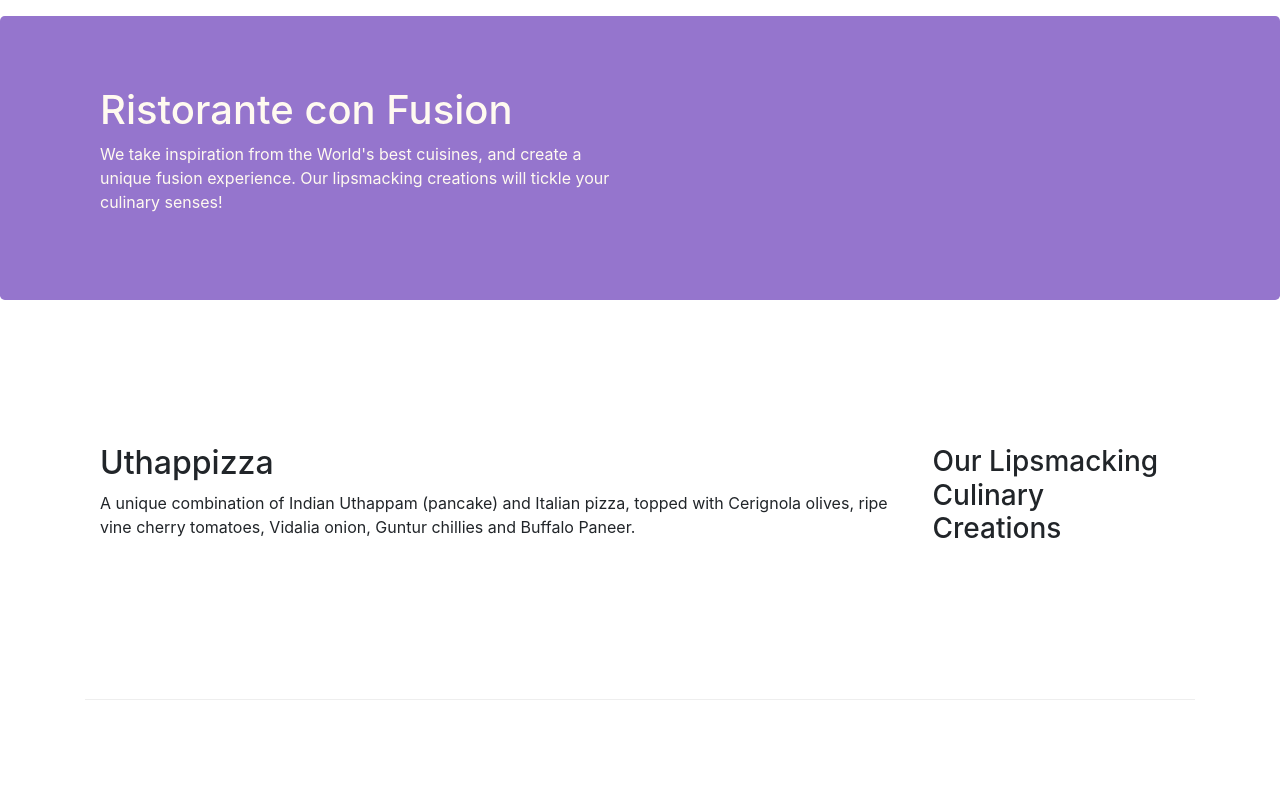
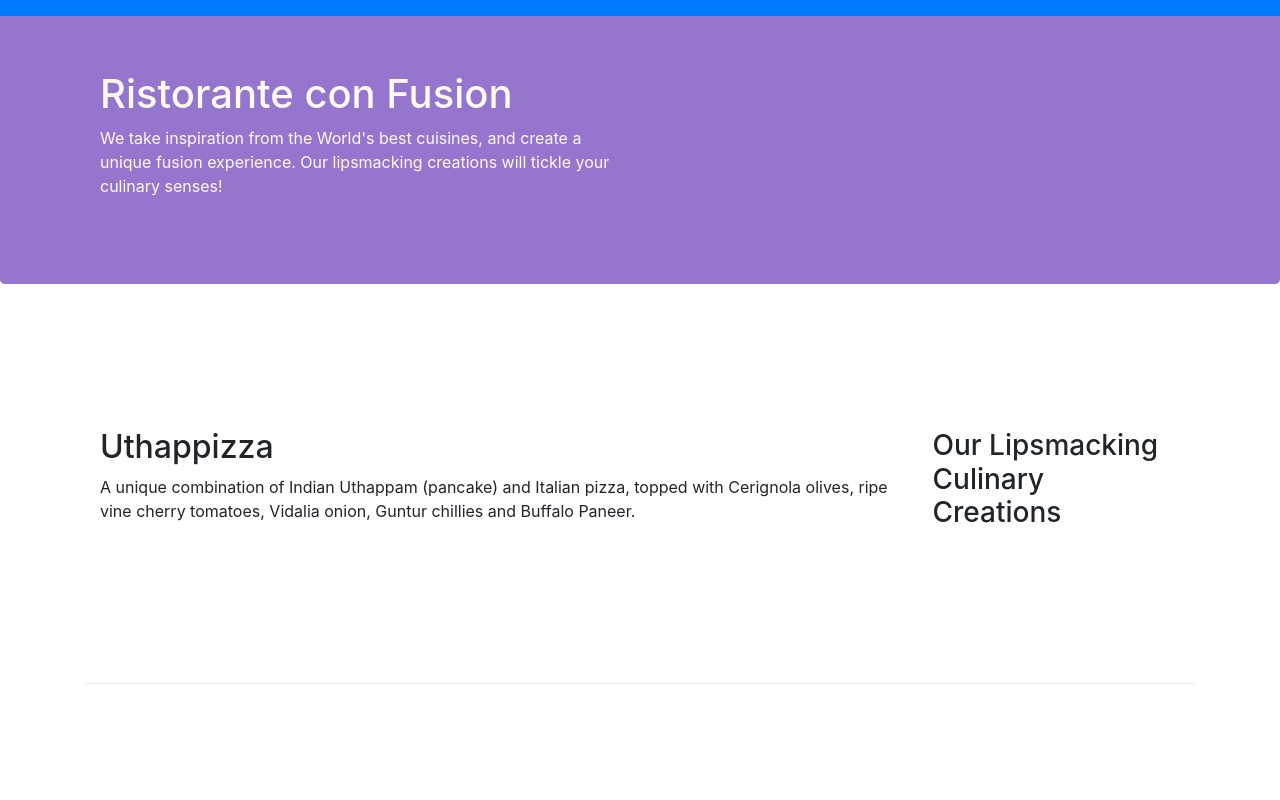
Before and after one commit to kaustubh87/Sample-Website-using-Bootstrap-4, a website: page index.html in a window 1280 px wide. Shown: the top 800 px of the page. Drawn offline with nearby package versions, Linux system fonts and the light colour scheme.

Commit message:
Added basic classes to navbar

```diff
--- a/index.html
+++ b/index.html
@@ -14,7 +14,7 @@
 </head>
 
 <body>
-    <nav class="navbar navbar-dark">
+    <nav class="navbar navbar-dark navbar-expand-sm bg-primary fixed-top">
 
 
     </nav>
```
